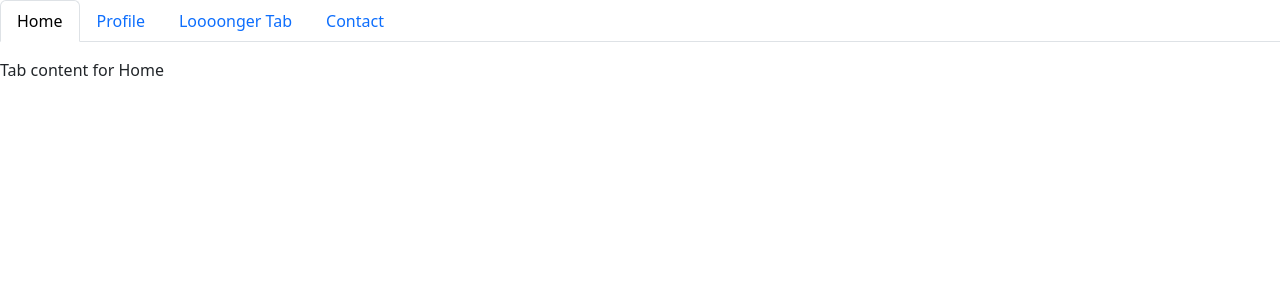
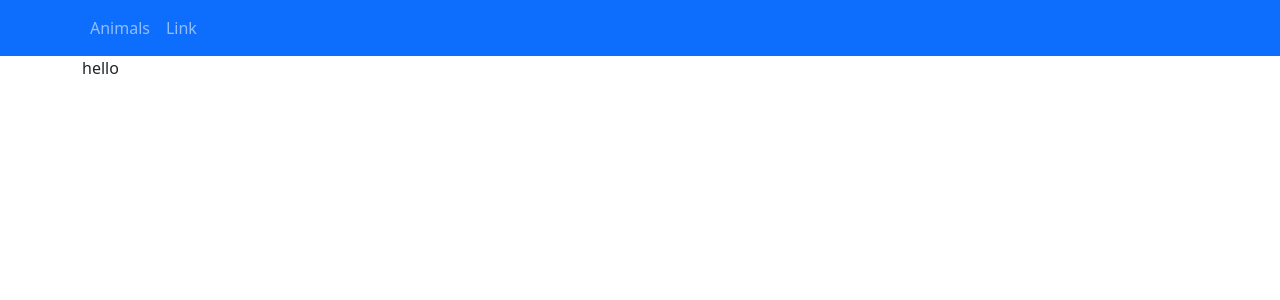
Before and after one commit to redskyby/course_project_database_client, a React (Create React App) app: page /animals in a window 1280 px wide. Shown: the top 300 px of the page. Built offline with nearby package versions, Linux system fonts and the light colour scheme.

Commit message:
1) routes were added. 2)NavBar.tsx and AnimalTable.tsx were started to init.

```diff
--- a/package.json
+++ b/package.json
@@ -15,6 +15,7 @@
     "react": "^18.2.0",
     "react-bootstrap": "^2.10.1",
     "react-dom": "^18.2.0",
+    "react-router-dom": "^6.22.2",
     "react-scripts": "5.0.1",
     "sass": "^1.71.1",
     "typescript": "^4.9.5",
--- a/src/App.tsx
+++ b/src/App.tsx
@@ -1,24 +1,15 @@
 import React from "react";
 import style from "./App.module.scss";
-import Tab from "react-bootstrap/Tab";
-import Tabs from "react-bootstrap/Tabs";
+import { BrowserRouter } from "react-router-dom";
+import NavBar from "./components/NavBar";
+import AppRoutes from "./components/AppRoutes";
 
 function App() {
     return (
-        <Tabs defaultActiveKey="home" transition={false} id="noanim-tab-example" className="mb-3">
-            <Tab eventKey="home" title="Home">
-                Tab content for Home
-            </Tab>
-            <Tab eventKey="profile" title="Profile">
-                Tab content for Profile
-            </Tab>
-            <Tab eventKey="longer-tab" title="Loooonger Tab">
-                Tab content for Loooonger Tab
-            </Tab>
-            <Tab eventKey="contact" title="Contact">
-                Tab content for Contact
-            </Tab>
-        </Tabs>
+        <BrowserRouter>
+            <NavBar />
+            <AppRoutes />
+        </BrowserRouter>
     );
 }
 
--- /dev/null
+++ b/src/components/AppRoutes.tsx
@@ -0,0 +1,17 @@
+import React from "react";
+import { Routes, Route, Navigate } from "react-router-dom";
+import { publicRoutes } from "../utils/routes";
+
+const AppRoutes = () => {
+    return (
+        <div>
+            <Routes>
+                {publicRoutes.map(({ path, Component }) => {
+                    return <Route key={path} path={path} element={<Component />} />;
+                })}
+            </Routes>
+        </div>
+    );
+};
+
+export default AppRoutes;
--- /dev/null
+++ b/src/components/NavBar.tsx
@@ -0,0 +1,26 @@
+import React from "react";
+import Container from "react-bootstrap/Container";
+import Nav from "react-bootstrap/Nav";
+import Navbar from "react-bootstrap/Navbar";
+import { useNavigate } from "react-router-dom";
+import { ANIMALS_ROUTE } from "../utils/const";
+
+const NavBar = () => {
+    const history = useNavigate();
+
+    return (
+        <Navbar bg="primary" data-bs-theme="dark">
+            <Container>
+                <Navbar.Toggle aria-controls="basic-navbar-nav" />
+                <Navbar.Collapse id="basic-navbar-nav">
+                    <Nav className="me-auto">
+                        <Nav.Link onClick={() => history(ANIMALS_ROUTE)}>Animals</Nav.Link>
+                        <Nav.Link>Link</Nav.Link>
+                    </Nav>
+                </Navbar.Collapse>
+            </Container>
+        </Navbar>
+    );
+};
+
+export default NavBar;
--- /dev/null
+++ b/src/pages/AnimalTable.tsx
@@ -0,0 +1,12 @@
+import React from "react";
+import Container from "react-bootstrap/Container";
+
+const AnimalTable = () => {
+    return (
+        <Container>
+            <div>hello</div>
+        </Container>
+    );
+};
+
+export default AnimalTable;
--- /dev/null
+++ b/src/utils/const.ts
@@ -0,0 +1 @@
+export const ANIMALS_ROUTE: string = "/animals";
--- /dev/null
+++ b/src/utils/routes.ts
@@ -0,0 +1,9 @@
+import AnimalTable from "../pages/AnimalTable";
+import { ANIMALS_ROUTE } from "./const";
+
+export const publicRoutes: { path: string; Component: React.FC }[] = [
+    {
+        path: ANIMALS_ROUTE,
+        Component: AnimalTable,
+    },
+];
```
Also changed, not shown: 1 other file (tests, documents, lock files or other folders).
